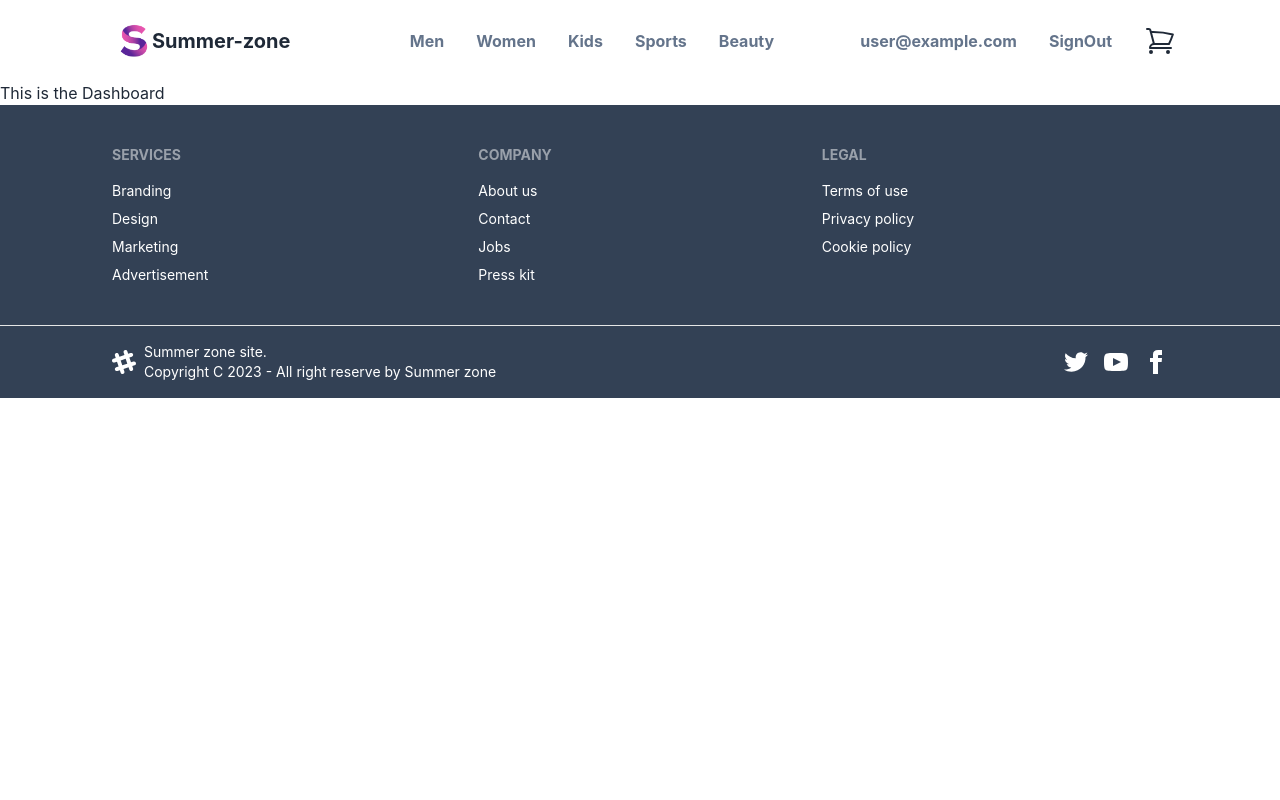
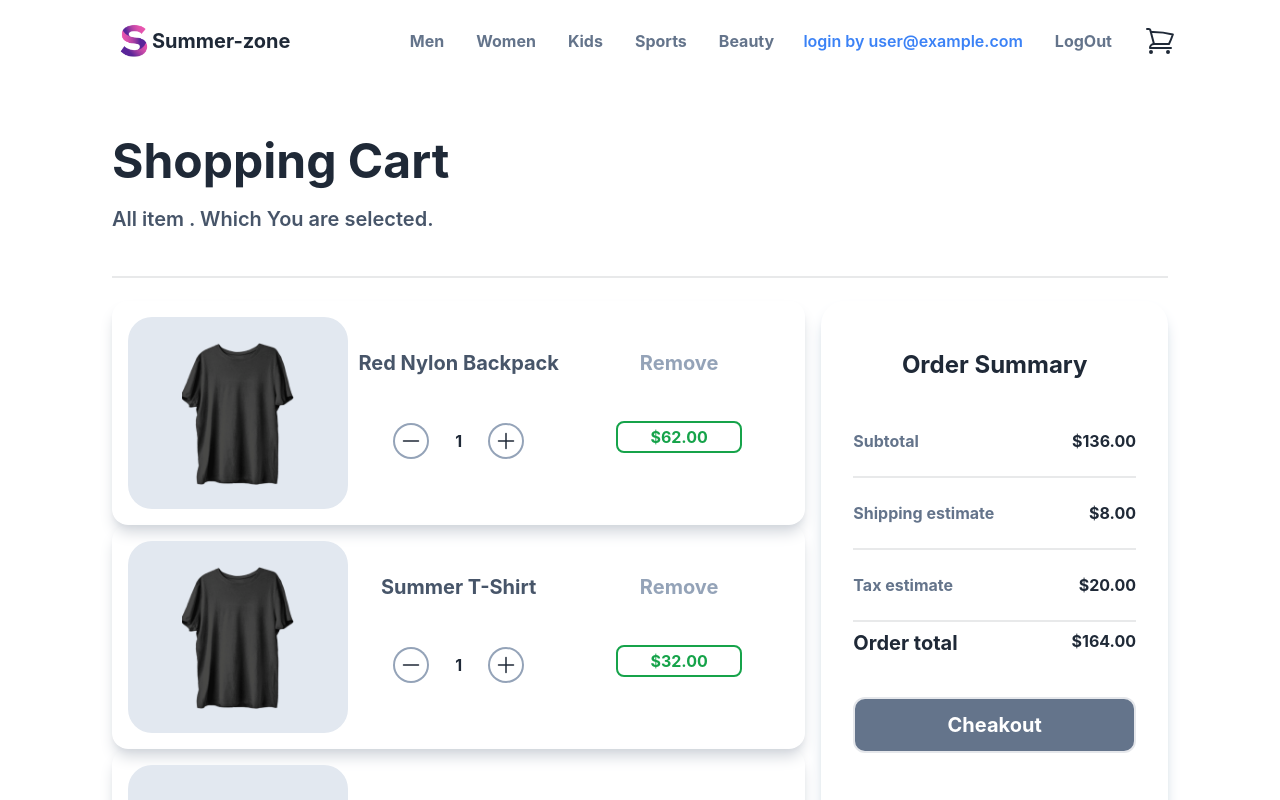
Before and after one commit to yaminhossen/summer-zone, a React (Create React App) app: page /dashboard in a window 1280 px wide. Shown: the top 800 px of the page. Built offline with nearby package versions, Linux system fonts and the light colour scheme; no server answers; sample sign-in values are in the browser's storage.

Commit message:
randomly rewrite the code and dashboard create

```diff
--- a/src/components/Pages/Dashboard/Dashboard.js
+++ b/src/components/Pages/Dashboard/Dashboard.js
@@ -1,9 +1,63 @@
 import React from 'react';
-
+import './Dashboard.css'
+import image1 from '../../../images/explore/Explore (2).png'
+import image2 from '../../../images/explore/Explore (2).png'
+import image3 from '../../../images/discover/yellow shirt.png'
+import image4 from '../../../images/expert/bomber (1).png'
+import DashboardItem from './DashboardItem';
+const items = [
+    { id: 1, name: "Red Nylon Backpack", img: image1, price: 62 },
+    { id: 2, name: "Summer T-Shirt", img: image2, price: 32 },
+    { id: 3, name: "Travel Bag", img: image3, price: 42 },
+]
 const Dashboard = () => {
     return (
-        <div>
-            <h3>This is the Dashboard</h3>
+        <div className='mx-12 lg:mx-28 my-14'>
+            <h3 id='top' className='text-5xl font-bold font-mon'>Shopping Cart</h3>
+            <h3 className='font-semibold  text-slate-600 text-xl my-5'>All item . Which You are selected.</h3>
+            <div className="flex flex-col w-full">
+
+                <div className="divider "></div>
+
+            </div>
+            <div className='flex-row md:flex lg:flex'>
+                <div className='lg:w-2/3 '>
+                    {
+                        items.map(item => <DashboardItem
+                            key={item.id}
+                            item={item}
+                        ></DashboardItem>)
+                    }
+                </div>
+                <div className='flex justify-center lg:w-1/3 shadow-lg shadow-slate-300 rounded-3xl  ml-4'>
+                    <div className='w-full mx-8 mt-12'>
+                        <h3 className='text-center text-2xl font-bold'>Order Summary</h3>
+                        <div className='mt-12'>
+                            <div className='flex justify-between my-4'>
+                                <div className='text-md font-bold text-slate-500'>Subtotal</div>
+                                <div className='font-bold'>$136.00</div>
+                            </div>
+                            <div className="divider my-0 "></div>
+                            <div className='flex justify-between my-4'>
+                                <div className='text-md font-bold text-slate-500'>Shipping estimate</div>
+                                <div className='font-bold'>$8.00</div>
+                            </div>
+                            <div className="divider my-0 "></div>
+                            <div className='flex justify-between my-4'>
+                                <div className='text-md font-bold text-slate-500'>Tax estimate</div>
+                                <div className='font-bold'>$20.00</div>
+                            </div>
+                            <div className="divider my-0 "></div>
+                            <div className='flex justify-between'>
+                                <div className='font-bold text-xl'>Order total</div>
+                                <div className='font-bold'>$164.00</div>
+                            </div>
+
+                        </div>
+                        <button className='p-3 font-bold text-center w-full border-2 mt-10 text-xl rounded-xl bg-slate-500 text-white hover:bg-slate-600'>Cheakout</button>
+                    </div>
+                </div>
+            </div>
         </div>
     );
 };
--- /dev/null
+++ b/src/components/Pages/Dashboard/DashboardItem.js
@@ -0,0 +1,47 @@
+import React from 'react';
+
+const DashboardItem = ({ item }) => {
+    const { img, name, price } = item;
+    return (
+        <div className=' rounded-2xl shadow-lg  shadow-gray-300 '>
+            <div className='grid grid-cols-1 md:grid-cols-2 lg:grid-cols-3 border-x-yellow-700 p-4'>
+                <div className='flex justify-center items-center bg-slate-200 rounded-3xl h-48'>
+                    <div className='w-44 p-8'>
+                        <img className='' src={img} alt="" />
+                    </div>
+                </div>
+                <div className=' mt-8'>
+                    <h3 className='text-xl font-bold text-center text-slate-600'>{name}</h3>
+                    <div className=' flex justify-center mt-12'>
+                        <div className='flex'>
+
+                            <div className='flex'>
+                                <div className='mr-6 cursor-pointer ring-2 ring-slate-400 rounded-full p-1'><svg xmlns="http://www.w3.org/2000/svg" fill="none" viewBox="0 0 24 24" strokeWidth={1.5} stroke="currentColor" className="w-6 h-6">
+                                    <path strokeLinecap="round" strokeLinejoin="round" d="M19.5 12h-15" />
+                                </svg>
+
+                                </div>
+                                <div className='mr-6 p-1 font-bold'>1</div>
+                                <div className='cursor-pointer ring-2 ring-slate-400 rounded-full p-1'>
+                                    <svg xmlns="http://www.w3.org/2000/svg" fill="none" viewBox="0 0 24 24" strokeWidth={1.5} stroke="currentColor" className="w-6 h-6">
+                                        <path strokeLinecap="round" strokeLinejoin="round" d="M12 4.5v15m7.5-7.5h-15" />
+                                    </svg>
+                                </div>
+                            </div>
+
+                        </div>
+                    </div>
+                </div>
+                <div className=' mt-8'>
+                    <h3 className='text-xl font-bold text-center text-slate-400 hover:text-red-400 cursor-pointer'> Remove</h3>
+                    <div className='text-center mt-12'>
+                        <p className='px-8 py-1 border-2 rounded-lg  inline border-green-600 font-bold text-green-600'>${price}.00</p>
+                    </div>
+                </div>
+
+            </div>
+        </div>
+    );
+};
+
+export default DashboardItem;
--- a/src/components/Pages/Home/AllItem.js
+++ b/src/components/Pages/Home/AllItem.js
@@ -11,7 +11,7 @@ const AllItem = ({ item }) => {
                     <img src={img} alt="" />
                 </div>
                 <div className='button3 flex justify-between p-2'>
-                    <Link to="/dashboard" className='btn' >Add to Cart</Link>
+                    <Link to="" className='btn' >Add to Cart</Link>
                     <Link to="/dashboard" className='btn'>Buy Now</Link>
 
                 </div>
--- a/src/components/Pages/Home/Discover.js
+++ b/src/components/Pages/Home/Discover.js
@@ -6,8 +6,8 @@ import DiscoverItem from './DiscoverItem';
 
 const items = [
     { id: 1, title: 'Explore new arrivals', info: 'Shop the latest from top brands', img: discover1, bgClass: 'bg-pink-100', bgClass1: 'pink-200' },
-    { id: 2, title: 'Digital gift cards', info: 'Give the gift of choice', img: discover2, bgClass: 'bg-red-100', bgClass1: 'red-200' },
-    { id: 3, title: 'Sale collection', info: 'Up to 80% off retail', img: tshirt, bgClass: 'bg-yellow-100', bgClass1: 'red-200' },
+    { id: 2, title: 'Digital gift cards', info: 'Give the gift of your choice quickly', img: discover2, bgClass: 'bg-red-100', bgClass1: 'red-200' },
+    { id: 3, title: 'Sale collection', info: 'Up to 80% off retail at now wow', img: tshirt, bgClass: 'bg-yellow-100', bgClass1: 'red-200' },
 ]
 const Discover = () => {
 
--- a/src/components/Pages/Home/DiscoverItem.js
+++ b/src/components/Pages/Home/DiscoverItem.js
@@ -4,7 +4,7 @@ import { Link } from 'react-router-dom';
 const DiscoverItem = ({ item }) => {
     const { img, title, info, bgClass, bgClass1 } = item;
     return (
-        <div className={`flex  p-8 rounded-xl ${bgClass}   hover:bg-amber-200`} >
+        <div className={`flex  p-8 rounded-xl ${bgClass}   hover:bg-amber-100`} >
             <div className={`w-3/6`}>
                 <h3>{title}</h3>
                 <h2 className='text-2xl font-bold'>{info}</h2>
--- a/src/components/Pages/Home/KidsOffer.js
+++ b/src/components/Pages/Home/KidsOffer.js
@@ -1,4 +1,5 @@
 import React from 'react';
+import { Link } from 'react-router-dom';
 import kids from '../../../images/banner/kids1-removebg-preview.png'
 import './Exploring.css'
 const KidsOffer = () => {
@@ -23,7 +24,7 @@ const KidsOffer = () => {
                     <h3 className='font-bold text-6xl'>Special offer in kids products</h3>
                     <h3 className='font-bold text-slate-500 my-8 '>Fashion is a farm of self-expression and autonomy at a particular period and place.Here have all the exclusive garments.</h3>
                     <div className='flex justify-between'>
-                        <button className='btn'>Discover more</button>
+                        <Link to="/allItem" className='btn'>Discover more</Link>
                         <div className='flex justify-between w-2/4'>
                             <div className="circle mt-6"></div>
                             <div className="circle2 mt-12"></div>
--- a/src/components/Pages/Shared/Header.js
+++ b/src/components/Pages/Shared/Header.js
@@ -52,13 +52,13 @@ const Header = () => {
                 <div className="navbar-end lg:mr-24">
                     {
                         user ?
-                            <button className='pr-8 font-bold text-slate-500' >{user?.email}</button>
+                            <button className='pr-8 font-semibold text-blue-500' >login by {user?.email}</button>
                             :
-                            <Link className='pr-8 font-bold text-slate-500' to="/login">Jai ni</Link>
+                            <></>
                     }
                     {
                         user ?
-                            <button className='pr-8 font-bold text-slate-500' onClick={handleSignOut}>SignOut</button>
+                            <button className='pr-8 font-bold text-slate-500' onClick={handleSignOut}>LogOut</button>
                             :
                             <Link className='pr-8 font-bold text-slate-500' to="/login">Login</Link>
                     }
```
Also changed, not shown: src/components/Pages/Home/ExpertItem.js (+11 -5 lines), src/components/Pages/Dashboard/Dashboard.css (added).
